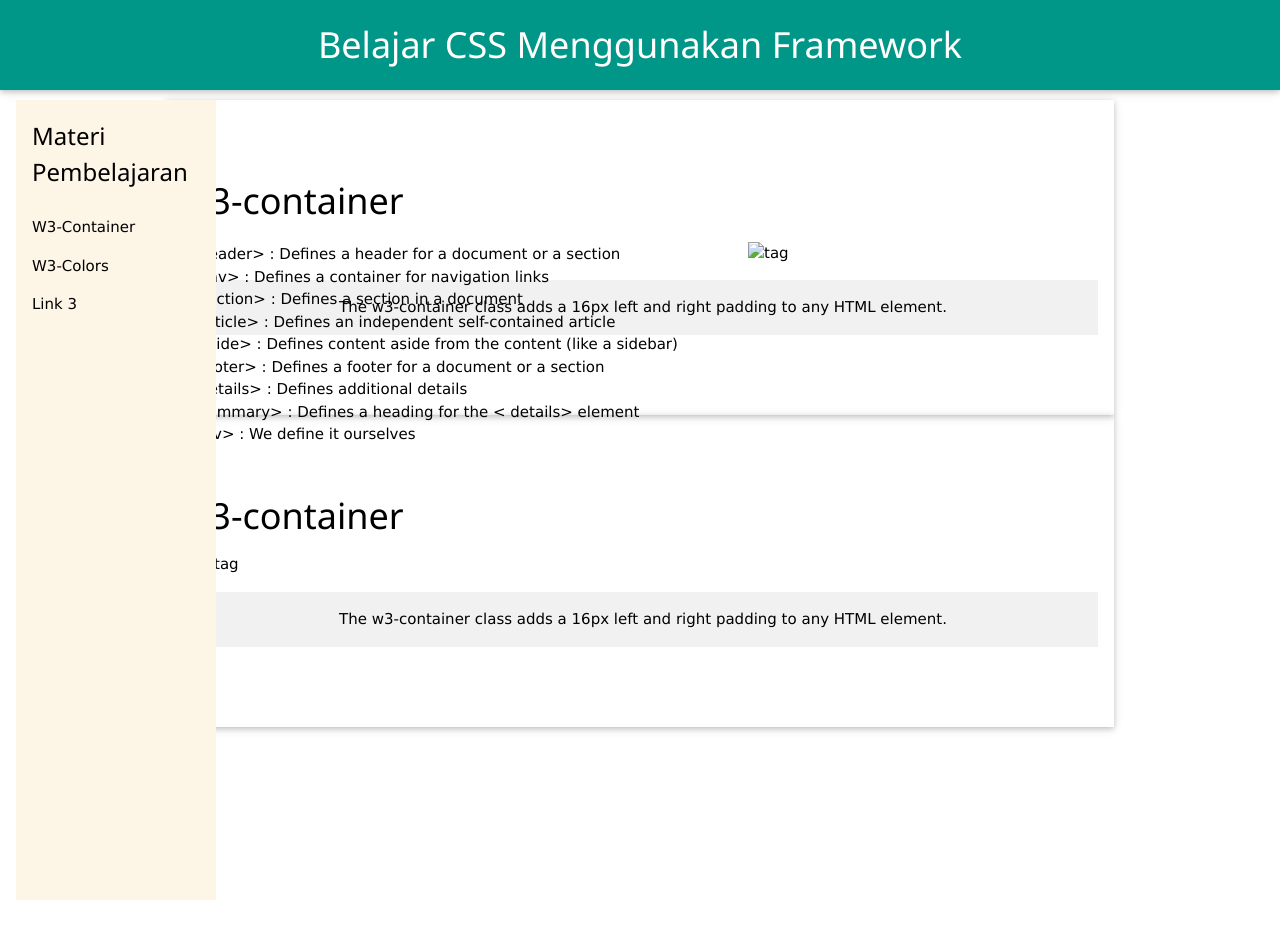
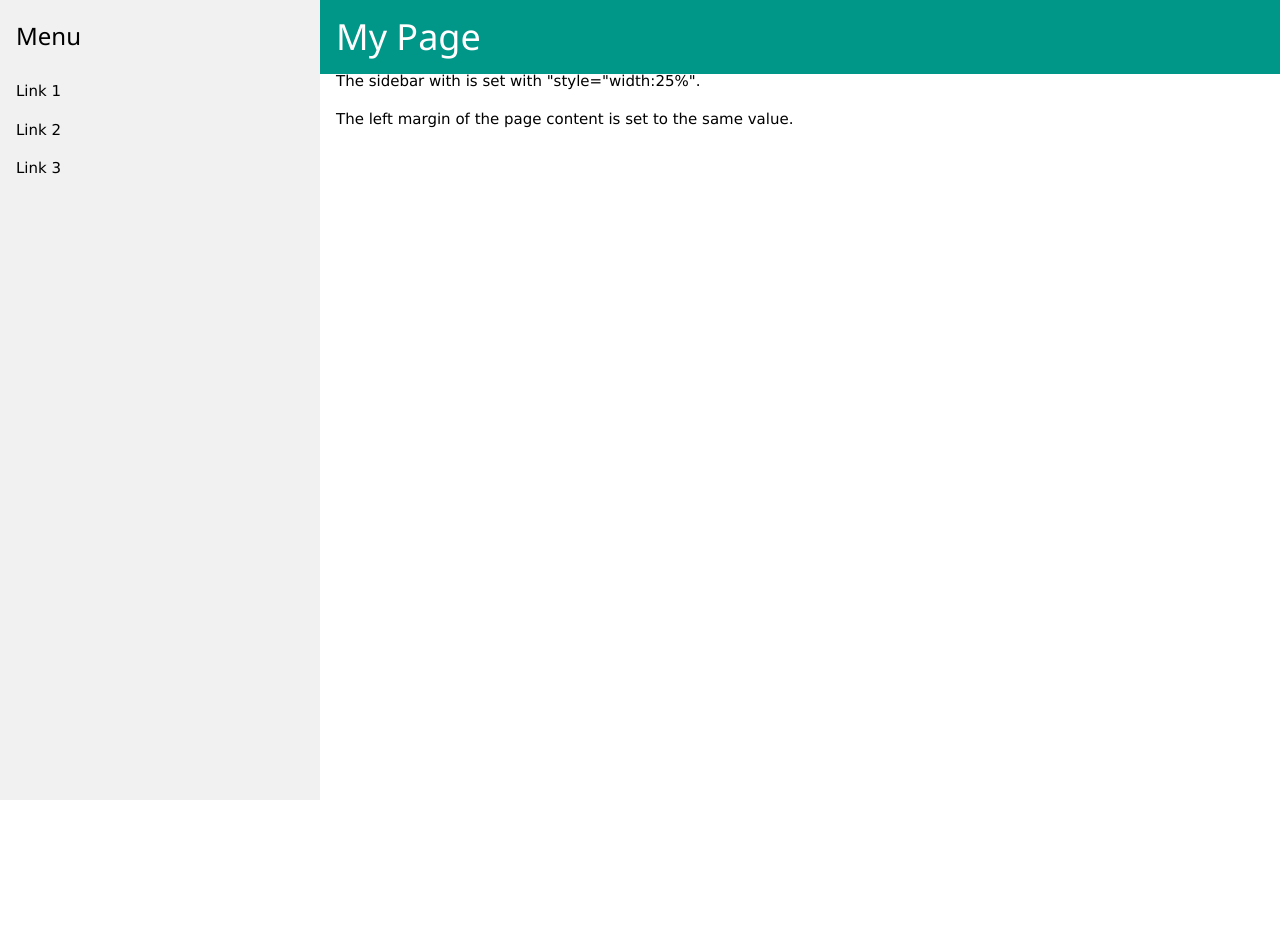
Before and after one commit to ramaprasyanto/statistika-web, a plain HTML site: page w3-css/index.html in a window 1280 px wide. Before the commit the page ends 800 px from the top, so only its background shows below. Drawn offline with Linux system fonts and the light colour scheme.

Commit message:
add files

```diff
--- a/w3-css/index.html
+++ b/w3-css/index.html
@@ -1,76 +1,38 @@
 <!DOCTYPE html>
 <html lang="en">
-
 <head>
     <meta charset="UTF-8">
     <meta name="viewport" content="width=device-width, initial-scale=1.0">
     <meta http-equiv="X-UA-Compatible" content="ie=edge">
-  <title>Styling Using W3.CSS</title>
     <link rel="stylesheet" href="style/w3.css">
   <link rel="stylesheet" href="style/style.css">
+    <title>Document</title>
 </head>
-
 <body>
-  <!-- Header -->
-  <div class="w3-top">
-    <div class="w3-card w3-bar w3-padding w3-teal w3-center">
-      <h1>Belajar CSS Menggunakan Framework</h1>
-    </div>
-  </div>
-  <div class="w3-container" style="margin-top: 100px;">
-    <!-- sidebar -->
-    <div class="w3-sidebar w3-sand w3-bar-block" >
-      <h3 class="w3-bar-item">Materi Pembelajaran</h3>
-      <a href="#" class="w3-bar-item w3-button w3-hover-pale-green">W3-Container</a>
-      <a href="#w3-colors" class="w3-bar-item w3-button w3-hover-pale-green">W3-Colors</a>
-      <a href="#" class="w3-bar-item w3-button w3-hover-pale-green">Link 3</a>
-    </div>
-    <!-- Materi -->
-    <div class="w3-container w3-content"  id="top">
-      <div class="w3-card w3-container w3-animate-left w3-padding-64" id="w3-container">
-        <h1>w3-container</h1>
-        <p>
-          < header> : Defines a header for a document or a section
-            <br>
-            < nav> : Defines a container for navigation links
-              <br>
-              < section> : Defines a section in a document
-                <br>
-                < article> : Defines an independent self-contained article
-                  <br>
-                  < aside> : Defines content aside from the content (like a sidebar)
-                    <br>
-                    < footer> : Defines a footer for a document or a section
-                      <br>
-                      < details> : Defines additional details
-                        <br>
-                        < summary> : Defines a heading for the < details> element
-                            <br>
-                            < div> : We define it ourselves
-        </p>
-        <div class="w3-container" style="margin-top: -220px; margin-left: 550px;">
-          <img src="/home/ramaprasyanto/Downloads/Capture2.PNG" alt="tag">
-        </div>
-        <p class="w3-panel w3-padding-16 w3-leftbar w3-center w3-light-gray">The w3-container class adds a 16px left and
-          right padding to any HTML element.</p>
+    <!-- Sidebar -->
+<div class="w3-sidebar w3-light-grey w3-bar-block" style="width:25%">
+    <h3 class="w3-bar-item">Menu</h3>
+    <a href="#1" class="w3-bar-item w3-button">Link 1</a>
+    <a href="#" class="w3-bar-item w3-button">Link 2</a>
+    <a href="#" class="w3-bar-item w3-button">Link 3</a>
   </div>
 
-      <!-- w3-Colors -->
-      <div class="w3-card w3-container w3-animate-left w3-padding-64">
-        <h1 id="w3-colors">w3-container</h1>
-        <div class="w3-container">
-          <img src="/home/ramaprasyanto/Downloads/Capture1.PNG" width="100%" alt="tag">
-        </div>
-        <p class="w3-panel w3-padding-16 w3-leftbar w3-center w3-light-gray">The w3-container class adds a 16px left and
-          right padding to any HTML element.</p>
-      </div>
-
-      <h1></h1>
+  <!-- Page Content -->
+  <div style="margin-left:25%">
+  <div class="w3-top">
+  <div class="w3-container w3-teal">
+    <h1>My Page</h1>
   </div>
   </div>
 
+  <div class="w3-container" style="height:1200px">
+  <h2>Sidebar Navigation Example</h2>
+  <p id="1">The sidebar with is set with "style="width:25%".</p>
+  <p>The left margin of the page content is set to the same value.</p>
+  </div>
+
+  </div>
 
 
 </body>
-
 </html>
--- a/w3-css/style/style.css
+++ b/w3-css/style/style.css
@@ -1,3 +1,16 @@
 html {
     scroll-behavior: smooth;
   }
+
+.header{
+  position: fixed;
+  top: 0;
+  left: 0;
+}
+
+.materi{
+  position: relative;
+  top: 0;
+  left: 100px
+
+}
```
Also changed, not shown: w3-css/index1.html (added, +74 -0 lines). Lines whose indentation alone changed are shown as unchanged.
